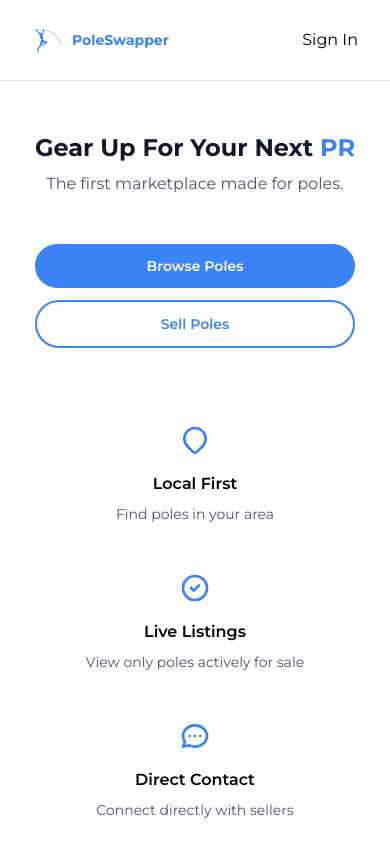
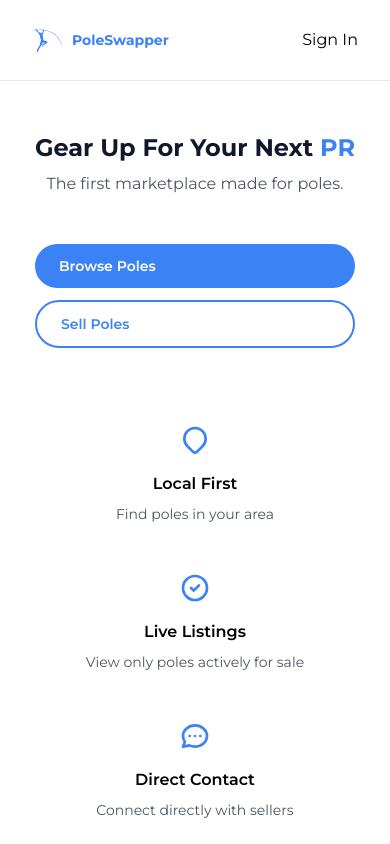
Before and after one commit to joonhoswe/PoleSwap, a React (Vite) app: page / in a window 390 px wide. Built offline with nearby package versions, Linux system fonts and the light colour scheme; no server answers.

Commit message:
minor alignment fix

```diff
--- a/src/pages/Home.jsx
+++ b/src/pages/Home.jsx
@@ -15,13 +15,13 @@ export const Home = () => {
         <div className="flex flex-col sm:flex-row gap-3 w-full sm:w-auto">
           <Link
             to={RoutePaths.LISTINGS}
-            className="w-full sm:w-auto text-center px-6 py-3 text-sm md:text-base font-semibold text-white bg-blue-500 rounded-full hover:bg-blue-600 transition-colors"
+            className="flex items-center w-full sm:w-auto text-center px-6 py-3 text-sm md:text-base font-semibold text-white bg-blue-500 rounded-full hover:bg-blue-600 transition-colors"
           >
             Browse Poles
           </Link>
           <Link
             to={RoutePaths.SELL}
-            className="w-full sm:w-auto text-center px-6 py-3 text-sm md:text-base font-semibold text-blue-500 border-2 border-blue-500 rounded-full hover:bg-blue-50 transition-colors"
+            className="flex items-center w-full sm:w-auto text-center px-6 py-3 text-sm md:text-base font-semibold text-blue-500 border-2 border-blue-500 rounded-full hover:bg-blue-50 transition-colors"
           >
             Sell Poles
           </Link>
```
